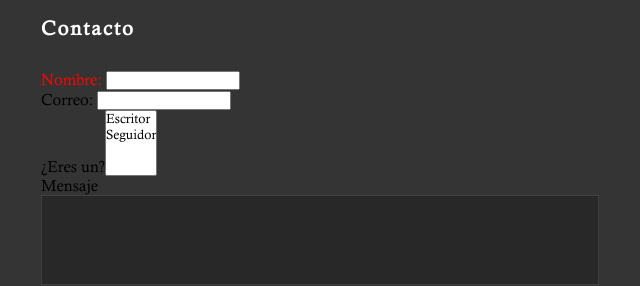
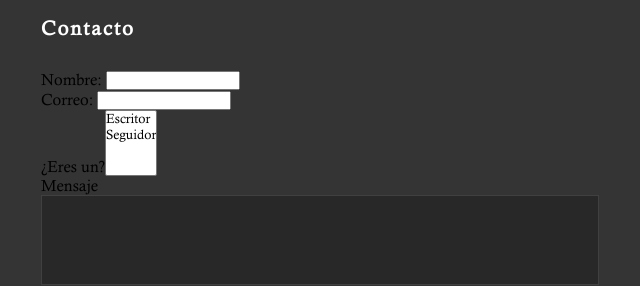
Before and after one commit to altair1912/ProyectoFinal, a plain HTML site: page index.html in a window 1280 px wide. Shown: the part 4092-4378 px from the top of the page, 599-1239 px from the left. Drawn offline with Linux system fonts and the light colour scheme.

Commit message:
Update index.html

```diff
--- a/index.html
+++ b/index.html
@@ -255,7 +255,7 @@
 				<div class="footer-contact-form">
 					<h5>Contacto</h5>
 					<form name="contact" method="POST" data-netlify="true">
-  <p  style="color:red;">
+  <p>
     <label>Nombre: <input type="text" name="name" /></label>
   </p>
   <p>
```
